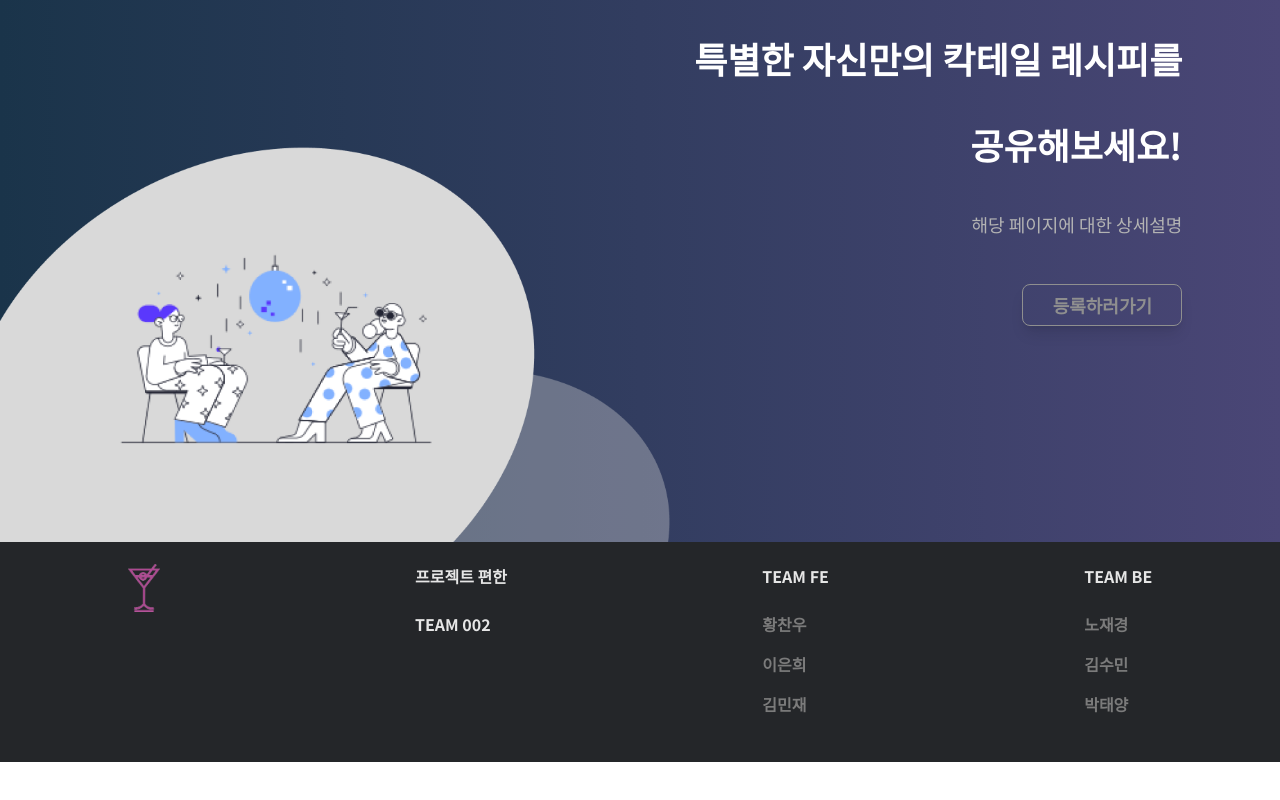
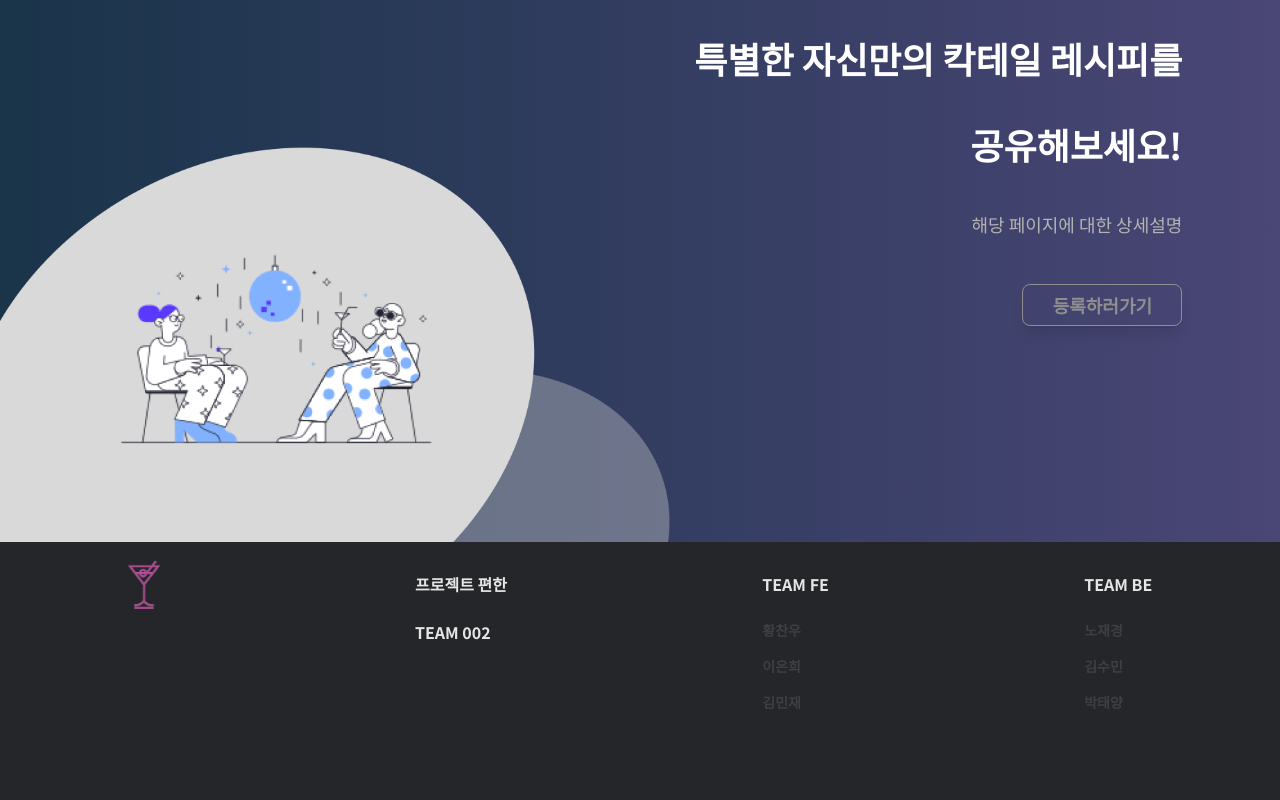
Before and after one commit to codestates-seb/seb44_main_002, a React (Create React App) app in the folder client/: page / in a window 1280 px wide. Shown: the part 1548-2348 px from the top of the page. Before the commit the page ends 2310 px from the top, so only its background shows below. Built offline with nearby package versions, Linux system fonts and the light colour scheme; no server answers.

Commit message:
chore : 푸터 높이 원상복구, 푸터 글자 투명하게, 로고 이미지 부각

```diff
--- a/client/src/components/Footer.js
+++ b/client/src/components/Footer.js
@@ -14,24 +14,36 @@ export default function Footer() {
             onKeyDown={() => navigate('/')}
             src={process.env.PUBLIC_URL + `/images/logo.webp`}
             alt="footerLogo"
-            className="cursor-pointer"
+            className="animate-bounce cursor-pointer"
           />
         </div>
         <FooterTextSection>
-          <h1 className="mb-6">프로젝트 편한</h1>
+          <h1 className="mb-6 opacity-100">프로젝트 편한</h1>
           <p className="max-[768px]:ml-4">TEAM 002</p>
         </FooterTextSection>
         <FooterTextSection>
           <h1 className="mb-6">TEAM FE</h1>
-          <p className="mb-4 text-gray-300 max-[768px]:ml-4">황찬우</p>
-          <p className="mb-4 text-gray-300 max-[768px]:ml-2">이은희</p>
-          <p className="text-gray-300 max-[768px]:ml-2">김민재</p>
+          <p className="text-sm opacity-30 mb-4 text-gray-300 max-[768px]:ml-4">
+            황찬우
+          </p>
+          <p className="text-sm opacity-30 mb-4 text-gray-300 max-[768px]:ml-2">
+            이은희
+          </p>
+          <p className="text-sm opacity-30 text-gray-300 max-[768px]:ml-2">
+            김민재
+          </p>
         </FooterTextSection>
         <FooterTextSection>
           <h1 className="mb-6">TEAM BE</h1>
-          <p className="mb-4 text-gray-300 max-[768px]:ml-4">노재경</p>
-          <p className="mb-4 text-gray-300 max-[768px]:ml-2">김수민</p>
-          <p className="text-gray-300 max-[768px]:ml-2">박태양</p>
+          <p className="text-sm opacity-30 mb-4 text-gray-300 max-[768px]:ml-4">
+            노재경
+          </p>
+          <p className="text-sm opacity-30 mb-4 text-gray-300 max-[768px]:ml-2">
+            김수민
+          </p>
+          <p className="text-sm opacity-30 text-gray-300 max-[768px]:ml-2">
+            박태양
+          </p>
         </FooterTextSection>
       </FooterSection>
     </FooterContainer>
@@ -40,7 +52,7 @@ export default function Footer() {
 
 const FooterContainer = tw.div`
   flex
-  h-[220px]
+  h-[300px]
   justify-center
   items-center
   bg-[#242629]
@@ -62,4 +74,5 @@ const FooterTextSection = tw.div`
   flex
   flex-col
   max-[768px]:flex-row
+
 `;
```
